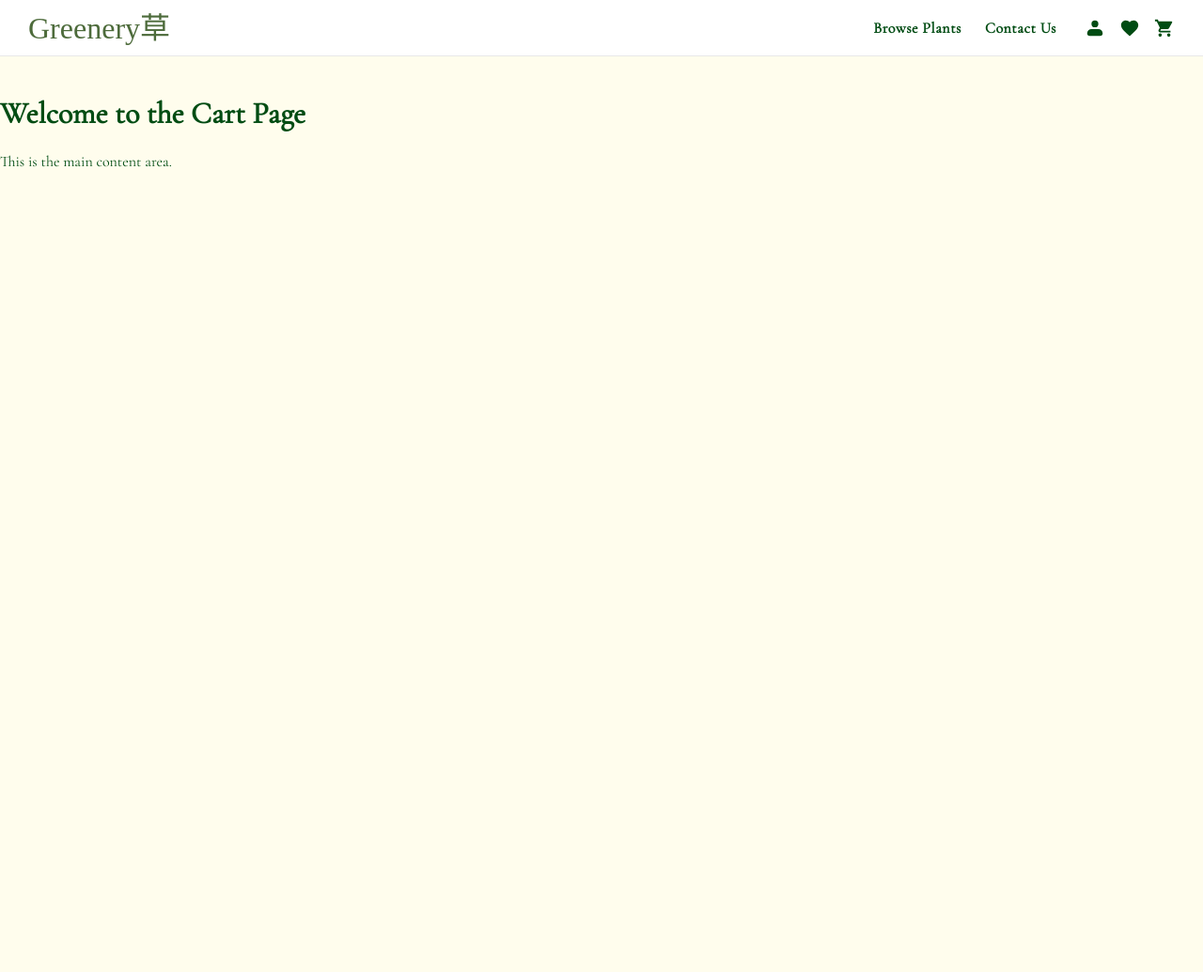
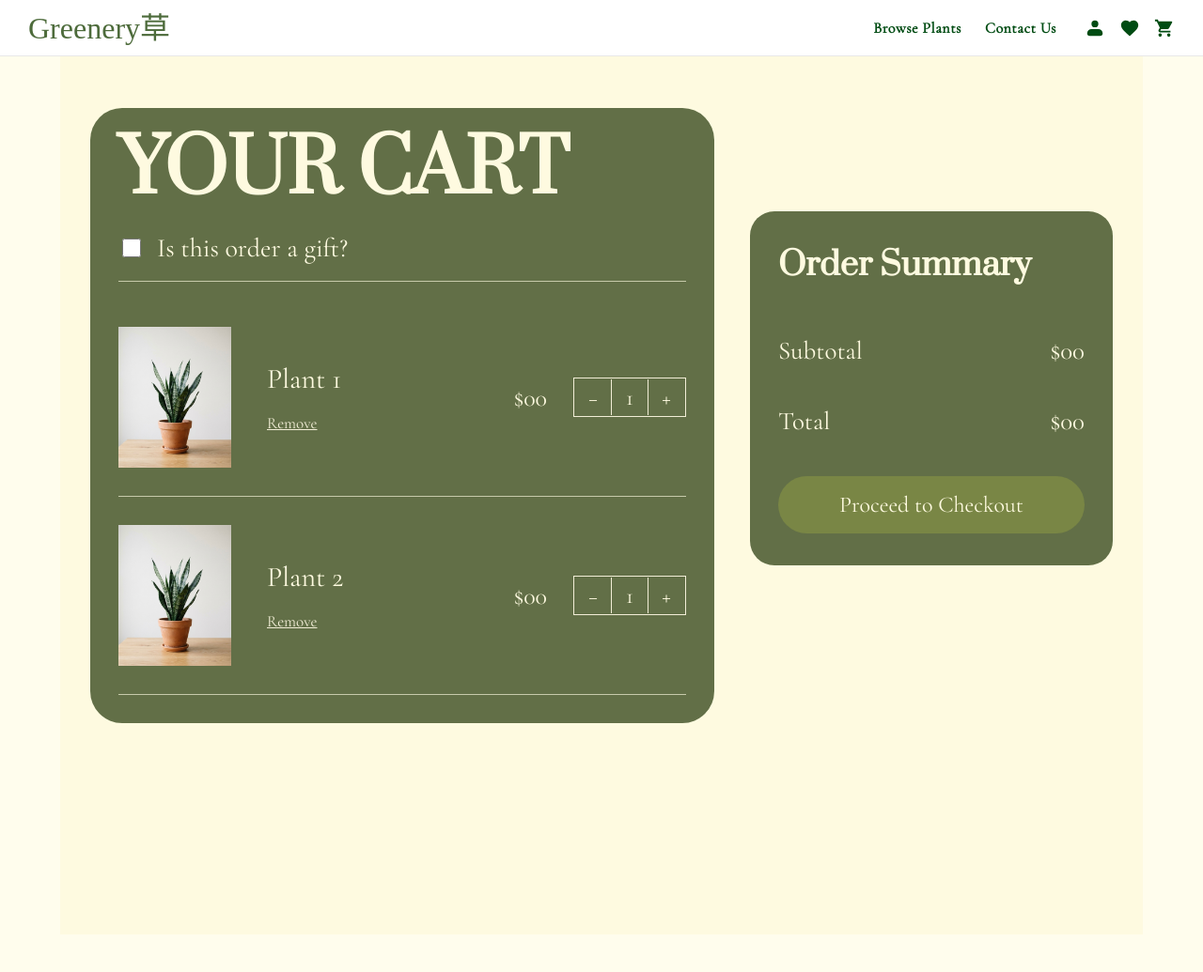
Before and after one commit to Greeneery/main, a Flask app: page /cart-page in a window 1280 px wide. Shown: the whole page at 94% size. Before the commit the page ends 178 px from the top, so only its background shows below. Run offline with Flask 3, Linux system fonts and the light colour scheme; some web fonts are replaced.

Commit message:
Imple cart and fav

```diff
--- /dev/null
+++ b/static/css/cart.css
@@ -0,0 +1,190 @@
+.cart-page {
+    background-color: #FEFAE0;
+    min-height: 100vh;
+    padding: 55px 32px 80px;
+    font-family: "Cormorant Garamond", serif;
+}
+
+.cart-wrapper {
+    max-width: 1450px;
+    margin: 0 auto;
+    display: flex;
+    align-items: flex-start;
+    gap: 38px;
+}
+
+.cart-main {
+    flex: 1;
+    background-color: #626F47;
+    border-radius: 34px;
+    padding: 28px 30px 30px;
+    color: #FEFAE0;
+}
+
+.cart-title {
+    font-family: "Prata", serif;
+    font-size: 78px;
+    line-height: 1;
+    margin: 0 0 26px;
+    color: #FEFAE0;
+}
+
+.cart-gift {
+    display: flex;
+    align-items: center;
+    gap: 14px;
+    padding-bottom: 18px;
+    border-bottom: 1px solid rgba(254, 250, 224, 0.65);
+    margin-bottom: 18px;
+    font-size: 28px;
+}
+
+.cart-gift input {
+    width: 20px;
+    height: 20px;
+    accent-color: #798645;
+}
+
+.cart-list {
+    display: flex;
+    flex-direction: column;
+}
+
+.cart-item {
+    display: grid;
+    grid-template-columns: 130px minmax(180px, 1fr) 90px 120px;
+    align-items: center;
+    gap: 28px;
+    padding: 30px 0;
+    border-bottom: 1px solid rgba(254, 250, 224, 0.65);
+}
+
+.cart-image {
+    width: 120px;
+    height: 150px;
+    object-fit: cover;
+    display: block;
+}
+
+.cart-details h2 {
+    font-size: 30px;
+    font-weight: 500;
+    margin: 0 0 18px;
+    color: #FEFAE0;
+}
+
+.remove-btn {
+    border: none;
+    background: none;
+    color: #F2EED7;
+    text-decoration: underline;
+    font-family: "Cormorant Garamond", serif;
+    font-size: 17px;
+    cursor: pointer;
+    padding: 0;
+}
+
+.cart-price {
+    margin: 0;
+    font-size: 26px;
+    text-align: right;
+    color: #FEFAE0;
+}
+
+.cart-qty {
+    display: flex;
+    align-items: center;
+    justify-content: center;
+    border: 1px solid #F2EED7;
+    height: 40px;
+}
+
+.cart-qty button,
+.cart-qty span {
+    width: 38px;
+    height: 38px;
+    border: none;
+    background: transparent;
+    color: #FEFAE0;
+    font-family: "Cormorant Garamond", serif;
+    font-size: 24px;
+    display: flex;
+    align-items: center;
+    justify-content: center;
+}
+
+.cart-qty span {
+    border-left: 1px solid #F2EED7;
+    border-right: 1px solid #F2EED7;
+}
+
+.cart-qty button {
+    cursor: pointer;
+}
+
+.cart-summary {
+    width: 390px;
+    background-color: #626F47;
+    border-radius: 26px;
+    padding: 34px 30px;
+    color: #FEFAE0;
+    margin-top: 110px;
+}
+
+.cart-summary h2 {
+    font-family: "Prata", serif;
+    font-size: 34px;
+    margin: 0 0 52px;
+    color: #FEFAE0;
+}
+
+.summary-line {
+    display: flex;
+    justify-content: space-between;
+    align-items: center;
+    font-size: 27px;
+    margin-bottom: 42px;
+}
+
+.checkout-btn {
+    display: block;
+    text-align: center;
+    text-decoration: none;
+    background-color: #798645;
+    color: #FEFAE0;
+    border-radius: 999px;
+    padding: 16px 24px;
+    font-size: 24px;
+    margin-top: 34px;
+}
+
+.checkout-btn:hover {
+    background-color: #6d7b3d;
+}
+
+@media (max-width: 1200px) {
+    .cart-wrapper {
+        flex-direction: column;
+    }
+
+    .cart-summary {
+        width: 100%;
+        margin-top: 0;
+    }
+}
+
+@media (max-width: 900px) {
+    .cart-title {
+        font-size: 56px;
+    }
+
+    .cart-item {
+        grid-template-columns: 1fr;
+        gap: 16px;
+        justify-items: start;
+    }
+
+    .cart-price {
+        text-align: left;
+    }
+}
--- a/templates/cartPage.html
+++ b/templates/cartPage.html
@@ -1,15 +1,92 @@
-{% include "include/layout.html" %}
+{% extends "include/layout.html" %}
 
 {% block content %}
+<link rel="stylesheet" href="{{ url_for('static', filename='css/cart.css') }}">
 
-<html>
-    <head>
-        <title>Cart Page</title>
-    </head>
-    <body>
-        <h1>Welcome to the Cart Page</h1>
-        <p>This is the main content area.</p>
-    </body>
-</html>
+<section class="cart-page">
+    <div class="cart-wrapper">
+        <div class="cart-main">
+            <h1 class="cart-title">YOUR CART</h1>
 
+            <div class="cart-gift">
+                <input type="checkbox" id="gift-order">
+                <label for="gift-order">Is this order a gift?</label>
+            </div>
+
+            <div class="cart-list">
+                <div class="cart-item">
+                    <img src="{{ url_for('static', filename='images/Snake_Plant.jpg') }}" alt="Snake Plant" class="cart-image">
+
+                    <div class="cart-details">
+                        <h2>Plant 1</h2>
+                        <button type="button" class="remove-btn">Remove</button>
+                    </div>
+
+                    <p class="cart-price">$00</p>
+
+                    <div class="cart-qty">
+                        <button type="button" class="minus">−</button>
+                        <span class="qty-value">1</span>
+                        <button type="button" class="plus">+</button>
+                    </div>
+                </div>
+
+                <div class="cart-item">
+                    <img src="{{ url_for('static', filename='images/Snake_Plant.jpg') }}" alt="Snake Plant" class="cart-image">
+
+                    <div class="cart-details">
+                        <h2>Plant 2</h2>
+                        <button type="button" class="remove-btn">Remove</button>
+                    </div>
+
+                    <p class="cart-price">$00</p>
+
+                    <div class="cart-qty">
+                        <button type="button" class="minus">−</button>
+                        <span class="qty-value">1</span>
+                        <button type="button" class="plus">+</button>
+                    </div>
+                </div>
+            </div>
+        </div>
+
+        <aside class="cart-summary">
+            <h2>Order Summary</h2>
+
+            <div class="summary-line">
+                <span>Subtotal</span>
+                <span>$00</span>
+            </div>
+
+            <div class="summary-line">
+                <span>Total</span>
+                <span>$00</span>
+            </div>
+
+            <a href="/check-out-page" class="checkout-btn">Proceed to Checkout</a>
+        </aside>
+    </div>
+</section>
+
+<script>
+document.querySelectorAll('.cart-item').forEach(item => {
+    const minus = item.querySelector('.minus');
+    const plus = item.querySelector('.plus');
+    const value = item.querySelector('.qty-value');
+
+    let qty = 1;
+
+    plus.addEventListener('click', () => {
+        qty++;
+        value.textContent = qty;
+    });
+
+    minus.addEventListener('click', () => {
+        if (qty > 1) {
+            qty--;
+            value.textContent = qty;
+        }
+    });
+});
+</script>
 {% endblock %}
--- a/templates/include/layout.html
+++ b/templates/include/layout.html
@@ -1,3 +1,4 @@
+//layout.html
 <!DOCTYPE html>
 <html lang="en">
 
--- a/templates/include/nav.html
+++ b/templates/include/nav.html
@@ -1,3 +1,4 @@
+//nav.html
 <nav class="navbar">
     <div class="logo-container">
         <a href="/" class="logo">Greenery草</a>
```
Also changed, not shown: static/css/favorites.css (added, +157 -0 lines), templates/favoritesPage.html (+56 -10 lines).
